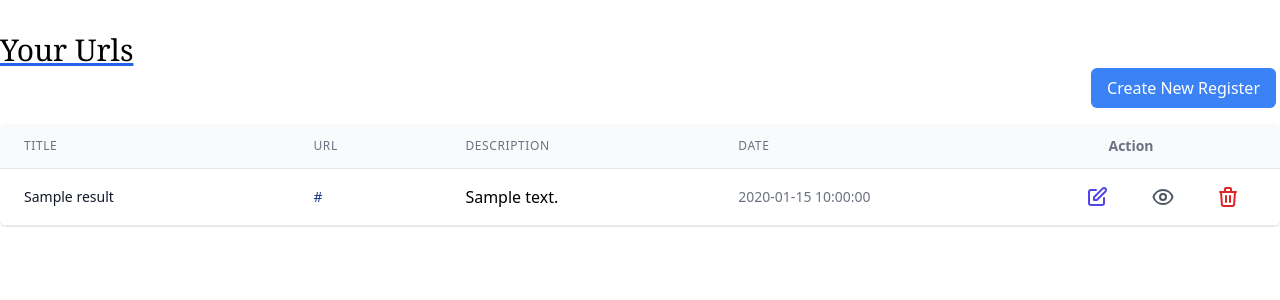
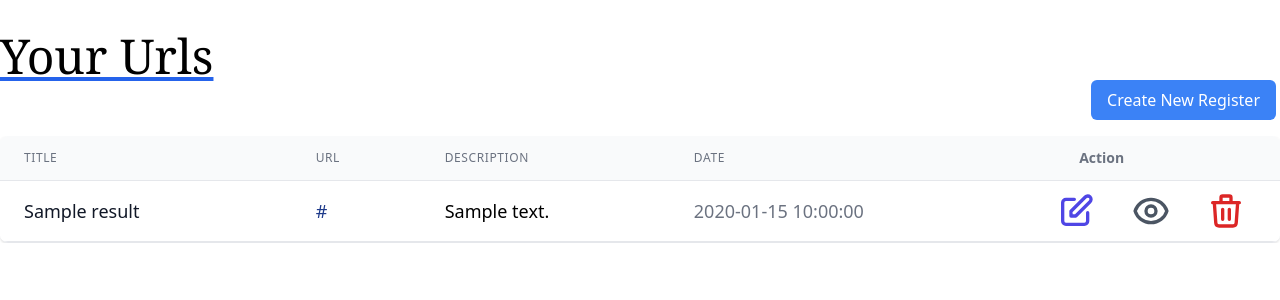
Before and after one commit to DaliGabriel/UrlSave, a PHP site: the page made by views/components/post_table.php in a window 1280 px wide. Shown: the top 300 px of the page. Run offline with PHP 8.4, Linux system fonts and the light colour scheme; tables that the repository leaves empty or names only in its code hold one stand-in row (values such as "Sample post"); the template is opened without the code that fills it: most values are stand-ins (such as "Sample title", 1, 10 or a date in 2020); some libraries are stand-ins or nearby versions.

Commit message:
delete added

```diff
--- a/controller/show_post.php
+++ b/controller/show_post.php
@@ -7,3 +7,5 @@
         $query->bindParam( ':email', $_SESSION['email']);
         $query->execute();
         $results = $query -> fetchall(PDO::FETCH_OBJ);
+
+        //Delete function
--- a/views/components/post_table.php
+++ b/views/components/post_table.php
@@ -10,7 +10,7 @@
 
     <div class="container max-w-7xl mx-auto mt-8">
     <div class="mb-4">
-        <h1 class="font-serif text-3xl text-gray-00 underline decoration-blue-600">Your Urls</h1>
+        <h1 class="font-serif text-5xl text-gray-00 underline decoration-blue-600">Your Urls</h1>
         <div class="flex justify-end mr-1">
             <form action="/crud_php_sql/views/components/create_post.php">
             <button class="px-4 py-2 rounded-md bg-blue-500 text-white hover:bg-blue-600 m">
@@ -65,33 +65,33 @@
 
                     <!--Show the title post-->
                     <td class="px-6 py-4 whitespace-no-wrap border-b border-gray-200">
-                        <div class="text-sm leading-5 text-gray-900">
+                        <div class="text-lg leading-5 text-gray-900">
                              <?php echo $result -> title?>
                         </div>
                     </td>
 
                     <!--Show Url links-->
                     <td class="px-6 py-4 whitespace-no-wrap border-b border-gray-200">
-                        <div class="text-sm leading-5 text-blue-900">
+                        <div class="text-lg leading-5 text-blue-900">
                              <a href="<?php echo $result -> url?>" target="_blank"><?php echo $result -> url?></a>
                         </div>
                     </td>
 
                     <!--Show Description-->
-                    <td class="px-6 py-4 whitespace-no-wrap border-b border-gray-200">
-                        <p><?php echo $result -> description?></p>
+                    <td class=" px-6 py-4 whitespace-no-wrap border-b border-gray-200">
+                        <p class="text-lg"><?php echo $result -> description?></p>
                     </td>
 
                     <!--Show Date-->
-                    <td class="pr-8 py-4 text-sm leading-5 text-gray-500 whitespace-no-wrap border-b border-gray-200">
-                        <span><?php echo $result -> date?></span>
+                    <td class=" pr-8 py-4 text-lg leading-5 text-gray-500 whitespace-no-wrap border-b border-gray-200">
+                        <span class=""><?php echo $result -> date?></span>
                     </td>
 
                     <!-- Edit icon -->
                         <td class="text-sm font-medium leading-5 text-center whitespace-no-wrap border-b border-gray-200 ">
                             <!-- identify the post -->
                             <a href="/crud_php_sql/views/components/edit_post.php?codigo=<?php echo $result -> date?>" class="text-indigo-600 hover:text-indigo-900">
-                            <svg xmlns="http://www.w3.org/2000/svg" class="w-6 h-6" fill="none" viewBox="0 0 24 24"
+                            <svg xmlns="http://www.w3.org/2000/svg" class="w-10 h-10" fill="none" viewBox="0 0 24 24"
                                 stroke="currentColor">
                                 <path stroke-linecap="round" stroke-linejoin="round" stroke-width="2"
                                 d="M11 5H6a2 2 0 00-2 2v11a2 2 0 002 2h11a2 2 0 002-2v-5m-1.414-9.414a2 2 0 112.828 2.828L11.828 15H9v-2.828l8.586-8.586z" />
@@ -102,7 +102,7 @@
                     <!-- see icon -->
                         <td class="text-sm font-medium leading-5 text-center whitespace-no-wrap border-b border-gray-200 ">
                             <a href="/crud_php_sql/views/components/show_post.php" class="text-gray-600 hover:text-gray-900">
-                            <svg xmlns="http://www.w3.org/2000/svg" class="w-6 h-6" fill="none" viewBox="0 0 24 24"
+                            <svg xmlns="http://www.w3.org/2000/svg" class="w-10 h-10" fill="none" viewBox="0 0 24 24"
                                 stroke="currentColor">
                                 <path stroke-linecap="round" stroke-linejoin="round" stroke-width="2"
                                 d="M15 12a3 3 0 11-6 0 3 3 0 016 0z" />
@@ -115,7 +115,7 @@
                     <!-- delete icon -->
 
                         <td class="text-sm font-medium leading-5 whitespace-no-wrap border-b border-gray-200 ">
-                            <a href="#"><svg xmlns="http://www.w3.org/2000/svg" class="w-6 h-6 text-red-600 hover:text-red-800"
+                            <a onclick="return confirm('Are You Sure You Want To Delete??');" href="/crud_php_sql/controller/delete_post.php?codigo=<?php echo $result -> date?>"><svg xmlns="http://www.w3.org/2000/svg" class="w-10 h-10 text-red-600 hover:text-red-800"
                                 fill="none" viewBox="0 0 24 24" stroke="currentColor">
                                 <path stroke-linecap="round" stroke-linejoin="round" stroke-width="2"
                                 d="M19 7l-.867 12.142A2 2 0 0116.138 21H7.862a2 2 0 01-1.995-1.858L5 7m5 4v6m4-6v6m1-10V4a1 1 0 00-1-1h-4a1 1 0 00-1 1v3M4 7h16" />
--- a/views/index.php
+++ b/views/index.php
@@ -20,6 +20,7 @@ if (!isset($_SESSION['user_id'])) {
     <?php include('./components/navbar.php'); ?>
 
     <h1 class="text-center font-medium leading-tight text-5xl mt-8 mb-2 text-blue-500">Welcome</h1>
+    <h1 class="text-center font-medium leading-tight text-3xl mt-2  text-blue-900"><?php echo$_SESSION['email']; ?></h1>
 
     <?php include('./components/post_table.php'); ?>
 
```
Also changed, not shown: controller/delete_post.php (added, +42 -0 lines), views/components/edit_post.php (+6 -6 lines).
